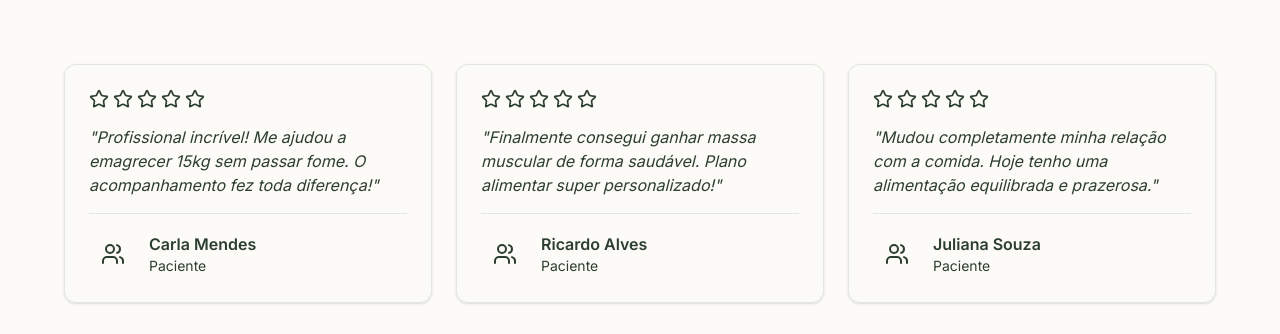
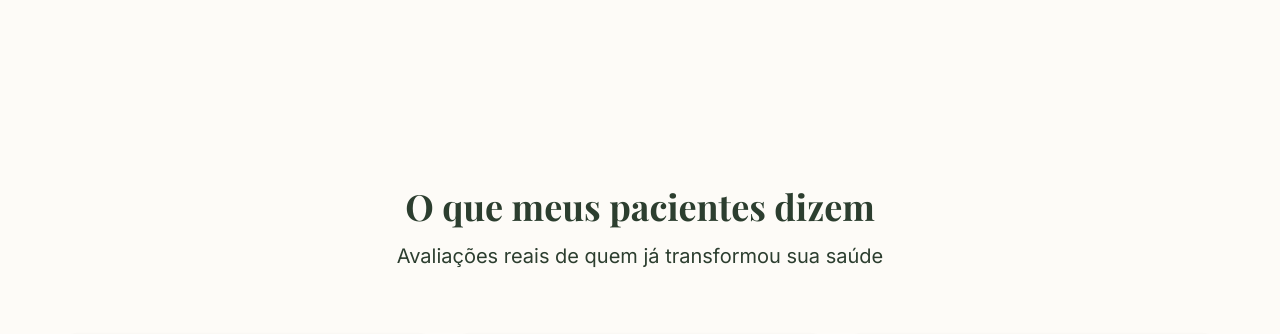
Before and after one commit to joaoreis07/nutri01, a React (Vite) app: page / in a window 1280 px wide. Shown: the part 4195-4529 px from the top of the page. Built offline with nearby package versions, Linux system fonts and the light colour scheme.

Commit message:
Add women's health topic and real patient testimonials with blurred names
Co-authored-by: Cursor <cursoragent@cursor.com>

```diff
--- a/src/app/App.tsx
+++ b/src/app/App.tsx
@@ -203,6 +203,7 @@ export default function App() {
               { icon: Dumbbell, title: "Ganho de massa muscular", description: "Plano alimentar estratégico para hipertrofia e performance" },
               { icon: Apple, title: "Reeducação alimentar", description: "Mude sua relação com a comida de forma definitiva" },
               { icon: Activity, title: "Nutrição esportiva", description: "Otimize seu desempenho atlético com nutrição adequada" },
+              { icon: Heart, title: "Saúde da mulher", description: "Nutrição para as fases e necessidades do corpo feminino, com equilíbrio hormonal e bem-estar" },
               { icon: Dumbbell, title: "Treino personalizado", description: "Treinos elaborados por profissional formada em Educação Física (CREF ativo)" },
               { icon: Sparkles, title: "Qualidade de vida", description: "Mais energia, disposição e saúde no dia a dia" },
             ].map((area, index) => (
@@ -337,18 +338,33 @@ export default function App() {
           <div className="grid md:grid-cols-2 lg:grid-cols-3 gap-6 max-w-6xl mx-auto">
             {[
               {
-                name: "Carla Mendes",
-                text: "Profissional incrível! Me ajudou a emagrecer 15kg sem passar fome. O acompanhamento fez toda diferença!",
+                name: "Mariana Castro",
+                text: "Adorei a consulta, me senti muito acolhida, você me escutou com empatia e paciência... e estou super feliz com o meu plano alimentar, que é super prazeroso de seguir e se encaixou perfeitamente bem na minha rotina e no meu paladar!",
                 rating: 5
               },
               {
-                name: "Ricardo Alves",
-                text: "Finalmente consegui ganhar massa muscular de forma saudável. Plano alimentar super personalizado!",
+                name: "Fernanda Oliveira",
+                text: "Apenas 30 dias e eu já me sinto tão melhor, tão mais disposta. A disposição me fez, depois de 7 anos dedicados à corrida, alcançar o tão sonhado pace sub 05. Um cardápio variado, sem complicações e personalizado. Você arrasa demais!",
                 rating: 5
               },
               {
-                name: "Juliana Souza",
-                text: "Mudou completamente minha relação com a comida. Hoje tenho uma alimentação equilibrada e prazerosa.",
+                name: "Patrícia Ramos",
+                text: "Nestes 30 dias de acompanhamento nutricional, já obtive resultados que me deixaram muito feliz: reduzi 3,3% de gordura corporal e aumentei 1,3% de massa muscular. Mais do que números, esses resultados representam um novo estilo de vida.",
+                rating: 5
+              },
+              {
+                name: "Camila Duarte",
+                text: "Nara como profissional é incrível, atende de uma maneira personalizada, muito atenciosa e comprometida. Me ajudou a melhorar minha alimentação sem restrições exageradas. Só agradecer o trabalho excelente, indico muito!",
+                rating: 5
+              },
+              {
+                name: "Renata Almeida",
+                text: "Sempre me senti acolhida e confortável durante esse processo. Hoje estou encontrando mais equilíbrio, fazendo escolhas mais conscientes e, principalmente, fazendo as pazes com a alimentação saudável. Sou muito grata por todo o cuidado, apoio e profissionalismo.",
+                rating: 5
+              },
+              {
+                name: "Beatriz Nogueira",
+                text: "Minha nutri maravilhosa, nunca imaginei que seria tão fácil cuidar da alimentação de forma leve e equilibrada. Você conduziu tudo de um jeito que se encaixou perfeitamente na minha rotina corrida, sem restrições exageradas e de forma muito natural.",
                 rating: 5
               },
             ].map((testimonial, index) => (
@@ -370,7 +386,12 @@ export default function App() {
                         <Users className="w-6 h-6 text-primary" />
                       </div>
                       <div>
-                        <div className="font-semibold text-foreground">{testimonial.name}</div>
+                        <div
+                          className="font-semibold text-foreground blur-[5px] select-none"
+                          aria-hidden="true"
+                        >
+                          {testimonial.name}
+                        </div>
                         <div className="text-sm text-muted-foreground">Paciente</div>
                       </div>
                     </div>
```
